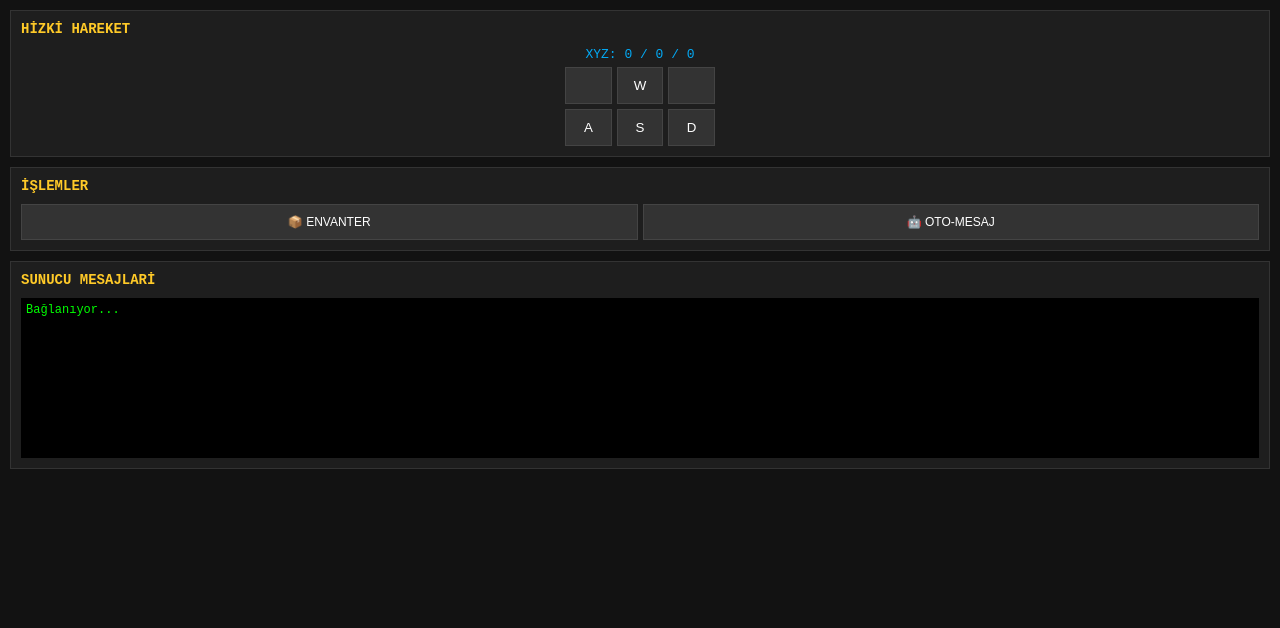
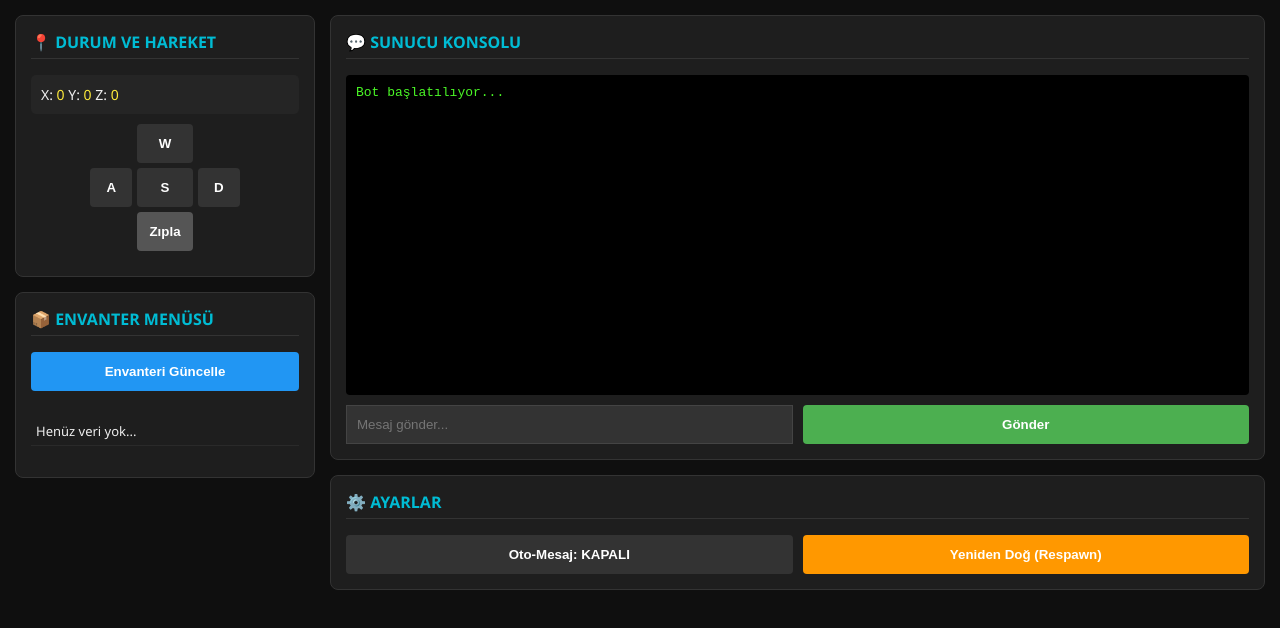
Before and after one commit to Sunay16018/Afk-Client, a website: page index.html in a window 1280 px wide. Drawn offline with nearby package versions, Linux system fonts and the light colour scheme; no server answers.

Commit message:
Update index.html

```diff
--- a/index.html
+++ b/index.html
@@ -2,71 +2,109 @@
 <html lang="tr">
 <head>
     <meta charset="UTF-8">
-    <meta name="viewport" content="width=device-width, initial-scale=1.0">
-    <title>Bot Paneli</title>
+    <title>Gelişmiş Bot Kontrolü</title>
     <style>
-        body { background: #121212; color: #e0e0e0; font-family: monospace; margin: 0; padding: 10px; display: flex; flex-direction: column; gap: 10px; }
-        .section { border: 1px solid #333; padding: 10px; background: #1e1e1e; }
-        h3 { margin: 0 0 10px 0; color: #ffca28; font-size: 14px; text-transform: uppercase; }
+        body { background: #0f0f0f; color: #eee; font-family: 'Segoe UI', Tahoma, Geneva, Verdana, sans-serif; margin: 0; padding: 15px; display: grid; grid-template-columns: 300px 1fr; gap: 15px; }
+        .card { background: #1e1e1e; border: 1px solid #333; padding: 15px; border-radius: 8px; }
+        h3 { margin-top: 0; color: #00bcd4; font-size: 16px; border-bottom: 1px solid #333; padding-bottom: 5px; }
 
-        /* Hareket Tuşları */
-        .grid-move { display: grid; grid-template-columns: repeat(3, 1fr); gap: 5px; width: 150px; margin: 0 auto; }
-        button { background: #333; color: white; border: 1px solid #444; padding: 10px; cursor: pointer; }
-        button:active { background: #555; }
-        button.active { background: #4caf50; border-color: #81c784; }
+        /* Hareket Sistemi */
+        .movement-grid { display: grid; grid-template-columns: repeat(3, 1fr); gap: 5px; width: 150px; margin: 10px auto; }
+        button { background: #333; color: white; border: none; padding: 12px; border-radius: 4px; cursor: pointer; font-weight: bold; }
+        button:hover { background: #444; }
+        button.active { background: #f44336; } /* Hareket halindeyken kırmızı */
 
         /* Konsol */
-        #console { height: 150px; overflow-y: auto; font-size: 12px; background: #000; padding: 5px; color: #00ff00; }
+        #console { background: #000; height: 300px; overflow-y: auto; padding: 10px; font-family: 'Courier New', monospace; font-size: 13px; color: #4af626; border-radius: 4px; }
 
-        /* Alt Menü */
-        .menu-row { display: flex; gap: 5px; margin-top: 5px; }
-        .menu-row button { flex: 1; font-size: 12px; }
+        /* Envanter Listesi */
+        #inv-list { list-style: none; padding: 0; max-height: 200px; overflow-y: auto; }
+        #inv-list li { padding: 5px; border-bottom: 1px solid #2a2a2a; font-size: 13px; }
 
-        .coords { font-size: 13px; color: #03a9f4; margin-bottom: 5px; text-align: center; }
+        /* Alt Araçlar */
+        .tools { display: grid; grid-template-columns: 1fr 1fr; gap: 10px; margin-top: 10px; }
+        .stats { font-size: 14px; background: #252525; padding: 10px; border-radius: 5px; margin-bottom: 10px; }
+        .coord-val { color: #ffeb3b; }
     </style>
 </head>
 <body>
 
-    <div class="section">
-        <h3>Hizki Hareket</h3>
-        <div class="coords">XYZ: <span id="pos">0 / 0 / 0</span></div>
-        <div class="grid-move">
-            <button></button><button id="btn-forward" onclick="move('forward')">W</button><button></button>
-            <button id="btn-left" onclick="move('left')">A</button><button id="btn-back" onclick="move('back')">S</button><button id="btn-right" onclick="move('right')">D</button>
+    <div style="display: flex; flex-direction: column; gap: 15px;">
+        <div class="card">
+            <h3>📍 DURUM VE HAREKET</h3>
+            <div class="stats">
+                X: <span class="coord-val" id="x">0</span>
+                Y: <span class="coord-val" id="y">0</span>
+                Z: <span class="coord-val" id="z">0</span>
+            </div>
+            <div class="movement-grid">
+                <div></div><button id="w" onclick="sendMove('forward')">W</button><div></div>
+                <button id="a" onclick="sendMove('left')">A</button>
+                <button id="s" onclick="sendMove('back')">S</button>
+                <button id="d" onclick="sendMove('right')">D</button>
+                <div></div><button id="jump" onclick="sendMove('jump')" style="background:#555">Zıpla</button><div></div>
+            </div>
+        </div>
+
+        <div class="card">
+            <h3>📦 ENVANTER MENÜSÜ</h3>
+            <button onclick="socket.emit('getInv')" style="width:100%; background:#2196f3; margin-bottom:10px;">Envanteri Güncelle</button>
+            <ul id="inv-list"><li>Henüz veri yok...</li></ul>
         </div>
     </div>
 
-    <div class="section">
-        <h3>İşlemler</h3>
-        <div class="menu-row">
-            <button onclick="socket.emit('getInv')">📦 ENVANTER</button>
-            <button id="btn-auto" onclick="socket.emit('toggleAuto')">🤖 OTO-MESAJ</button>
+    <div style="display: flex; flex-direction: column; gap: 15px;">
+        <div class="card">
+            <h3>💬 SUNUCU KONSOLU</h3>
+            <div id="console">Bot başlatılıyor...</div>
+            <div class="tools">
+                <input type="text" id="chatMsg" placeholder="Mesaj gönder..." style="background:#333; color:white; border:1px solid #444; padding:10px;">
+                <button onclick="sendChat()" style="background:#4caf50">Gönder</button>
+            </div>
         </div>
-    </div>
 
-    <div class="section">
-        <h3>Sunucu Mesajlari</h3>
-        <div id="console">Bağlanıyor...</div>
+        <div class="card">
+            <h3>⚙️ AYARLAR</h3>
+            <div class="tools">
+                <button id="btn-auto" onclick="socket.emit('toggleAuto')">Oto-Mesaj: KAPALI</button>
+                <button onclick="socket.emit('respawn')" style="background:#ff9800">Yeniden Doğ (Respawn)</button>
+            </div>
+        </div>
     </div>
 
     <script src="/socket.io/socket.io.js"></script>
     <script>
         const socket = io();
-        const logs = document.getElementById('console');
 
-        function move(dir) {
+        function sendMove(dir) {
             socket.emit('move', dir);
-            document.getElementById('btn-'+dir).classList.toggle('active');
+            document.getElementById(dir).classList.toggle('active');
+        }
+
+        function sendChat() {
+            const msg = document.getElementById('chatMsg').value;
+            socket.emit('sendChat', msg);
+            document.getElementById('chatMsg').value = '';
         }
 
         socket.on('log', (msg) => {
-            logs.innerHTML += `<div>> ${msg}</div>`;
-            logs.scrollTop = logs.scrollHeight;
+            const c = document.getElementById('console');
+            c.innerHTML += `<div>[${new Date().toLocaleTimeString()}] ${msg}</div>`;
+            c.scrollTop = c.scrollHeight;
         });
 
         socket.on('stats', (data) => {
-            document.getElementById('pos').innerText = `${data.x} / ${data.y} / ${data.z}`;
-            document.getElementById('btn-auto').style.background = data.autoMsg ? "#4caf50" : "#333";
+            document.getElementById('x').innerText = data.x;
+            document.getElementById('y').innerText = data.y;
+            document.getElementById('z').innerText = data.z;
+            const autoBtn = document.getElementById('btn-auto');
+            autoBtn.innerText = data.autoMsg ? "Oto-Mesaj: AÇIK" : "Oto-Mesaj: KAPALI";
+            autoBtn.style.background = data.autoMsg ? "#4caf50" : "#333";
+        });
+
+        socket.on('invData', (items) => {
+            const list = document.getElementById('inv-list');
+            list.innerHTML = items.length ? items.map(i => `<li>${i.name} x${i.count}</li>`).join('') : '<li>Boş</li>';
         });
     </script>
 </body>
```
